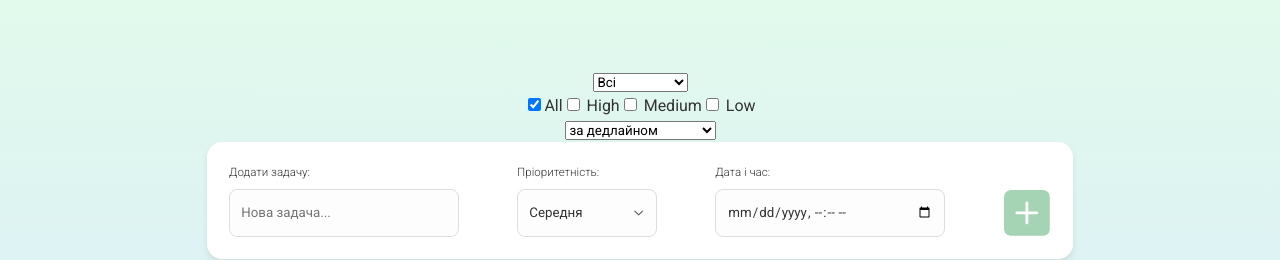
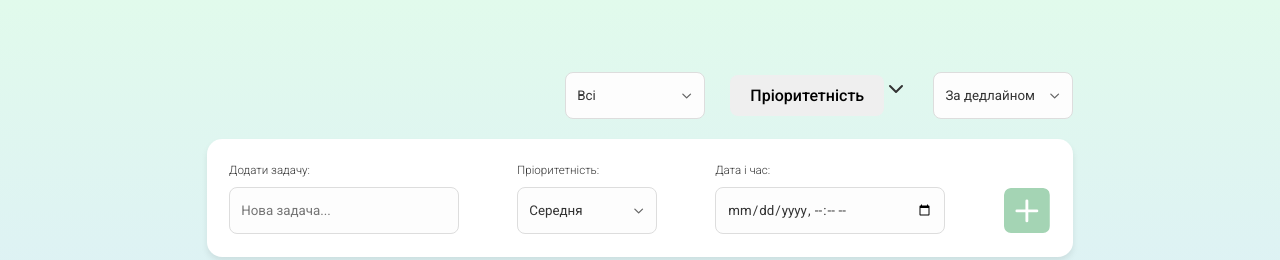
Before and after one commit to AnneRom/To-Do-List, a React (Vite) app: page /tasks in a window 1280 px wide. Shown: the part 159-419 px from the top of the page. Built offline with nearby package versions, Linux system fonts and the light colour scheme; no server answers.

Commit message:
13.01
Зробили рефакторинг стилів, застилізували селектори, додали кнопку до компоненту  PriorityFilter.

```diff
--- a/src/components/filters/Filters.jsx
+++ b/src/components/filters/Filters.jsx
@@ -1,15 +1,21 @@
 import PriorityFilter from "./PriorityFilter";
 import styles from "../../styles/Filters.module.scss";
+import { ChevronDown } from 'lucide-react';
+
 const Filters = ({ status, sort, updateFilters, selectedPriorities, searchParams, setSearchParams, togglePriority }) => {
   return (
     <div className={styles.filters}>
+      <div className={styles.selectWrapper}>
           <select
+          className={styles.select}
           value={status}
           onChange={(e) => updateFilters('status', e.target.value)}>
               <option value="all">Всі</option>
               <option value="completed">Виконані</option>
               <option value="incomplete">Невиконані</option>
           </select>
+          <ChevronDown className={styles.downIcon} />
+      </div>
 
       <PriorityFilter
         selectedPriorities={selectedPriorities}
@@ -17,14 +23,18 @@ const Filters = ({ status, sort, updateFilters, selectedPriorities, searchParams
         setSearchParams={setSearchParams}
         togglePriority={togglePriority}
       />
-
+      <div className={styles.selectWrapper}>
           <select
+          className={styles.select}
           value={sort}
           onChange={(e) => updateFilters('sort', e.target.value)}>
-                    <option value="deadline">за дедлайном</option>
-                    <option value="added">за датою додавання</option>
-                    <option value="priority">за пріоритетом</option>
+              <option value="deadline">За дедлайном</option>
+              <option value="added">За датою додавання</option>
+              <option value="priority">За пріоритетом</option>
           </select>
+          <ChevronDown className={styles.downIcon} />
+      </div>
+
     </div>
   );
 };
--- a/src/components/filters/PriorityFilter.jsx
+++ b/src/components/filters/PriorityFilter.jsx
@@ -1,7 +1,15 @@
+import { use, useState } from "react";
+import styles from "../../styles/PriorityFilter.module.scss";
+import { ChevronDown } from 'lucide-react';
+
 const PriorityFilter = ({ selectedPriorities, searchParams, setSearchParams, togglePriority }) => {
+  const [open, setOpet] = useState(false);
   return (
-    // <div className={styles.priorityFilters}>
-        <div>
+    <div className={styles.priorityFilters}>
+      <button type="button" className={styles.btnPriority}>Пріоритетність</button>
+      <ChevronDown className={styles.downIcon} />
+      {open && (
+        <div className={styles.dropdown}>
           <label><input
         type="checkbox"
         checked={selectedPriorities.length === 0}
@@ -10,23 +18,22 @@ const PriorityFilter = ({ selectedPriorities, searchParams, setSearchParams, tog
           params.delete("priority");
           setSearchParams(params);
         }}
-                    />
-                    All
+      />All
       </label>
-
       <label><input type="checkbox"
       checked={selectedPriorities.includes('High')}
       onChange={() => togglePriority('High')}
         /> High</label>
-
       <label><input type="checkbox"
       checked={selectedPriorities.includes('Medium')}
       onChange={() => togglePriority('Medium')}
       /> Medium</label>
-
       <label><input type="checkbox"
       checked={selectedPriorities.includes('Low')}
       onChange={() => togglePriority('Low')} /> Low</label>
         </div>
+      )}
+
+    </div>
    );};
 export default PriorityFilter;
--- a/src/components/tasks/TaskItem.jsx
+++ b/src/components/tasks/TaskItem.jsx
@@ -1,5 +1,6 @@
 import clsx from "clsx";
 import { MdDelete } from "react-icons/md";
+import styles from "../../styles/Tasks.module.scss";
 
 function TaskItem( { task, onDelete, onToggle } ) {
     const deadlineDate = task.deadline ? new Date(task.deadline) : null;
@@ -15,22 +16,22 @@ function TaskItem( { task, onDelete, onToggle } ) {
     const isOverdue = deadlineDate && !task.completed && deadlineDate < now;
 
     return (
-    <li className={clsx("task-item",
-            task.priority === "High" && "high-priority",
-            task.priority === "Medium" && "medium-priority",
-            task.priority === "Low" && "low-priority")}>
+    <li className={clsx(styles.taskItem,
+            task.priority === "High" && styles.highPriority,
+            task.priority === "Medium" && styles.mediumPriority,
+            task.priority === "Low" && styles.lowPriority)}>
         <input type="checkbox" checked={task.completed} onChange={onToggle}/>
          {/* аналог if-else */}
          <p className={clsx(
-            task.completed && "completed"
+            task.completed && styles.completed
          )}>
             {task.text}
          </p>
         {formattedDeadline && <div className={clsx(
-            "deadline",
-            isOverdue && "overdue"
+            styles.deadline,
+            isOverdue && styles.overdue
          )}>{formattedDeadline}</div>}
-        <button className="deleteBtn" onClick={onDelete}><MdDelete className="deleteIcon"/></button>
+        <button className={styles.deleteBtn} onClick={onDelete}><MdDelete className={styles.deleteIcon}/></button>
     </li>
   );
 }
--- a/src/components/tasks/TaskList.jsx
+++ b/src/components/tasks/TaskList.jsx
@@ -1,14 +1,15 @@
 import clsx from "clsx";
 import TaskItem from "./TaskItem";
 import { useTranslation } from 'react-i18next';
+import styles from "../../styles/Tasks.module.scss";
 
 function TaskList( {tasks, onDelete , onToggle} ) {
   const { t } = useTranslation()
   return (
-    <ul className={clsx("task-list", tasks.length >= 10 ? "many-tasks" : "few-tasks")}>
+    <ul className={clsx(styles.taskList, tasks.length >= 10 ? styles.manyTasks : styles.fewTasks)}>
 
         {/* аналог if */}
-        {tasks.length === 0 && <p className="notify">{t('manyTasks')}</p>}
+        {tasks.length === 0 && <p className={styles.notify}>{t('manyTasks')}</p>}
 
         {tasks.map((task) => (
             <TaskItem
@@ -20,7 +21,7 @@ function TaskList( {tasks, onDelete , onToggle} ) {
             />
         ))}
 
-        {tasks.length >= 10 && <p className="notify">{t('fewTasks')}</p>}
+        {tasks.length >= 10 && <p className={styles.notify}>{t('fewTasks')}</p>}
     </ul>
   );
 }
--- a/src/components/tasks/TaskTitle.jsx
+++ b/src/components/tasks/TaskTitle.jsx
@@ -1,10 +1,11 @@
 import { useTranslation } from 'react-i18next'
+import styles from "../../styles/Tasks.module.scss";
 
 function TaskTitle() {
   const { t } = useTranslation();
 
   return (
-    <div className="task-title">
+    <div className={styles.taskTitle}>
       <p>{t('title')}</p>
     </div>
   );
--- a/src/styles/Filters.module.scss
+++ b/src/styles/Filters.module.scss
@@ -0,0 +1,48 @@
+@use "sass:math";
+@import "../styles/mixins.scss";
+
+.filters {
+    display: flex;
+    align-items: center;
+    justify-content: flex-end;
+    @include adaptiveValue("gap", 25, 10, 0, 600, 320);
+    margin-bottom: 20px;
+}
+.select {
+    appearance: none;
+    -webkit-appearance: none;
+    -moz-appearance: none;
+
+    @include adaptiveValue("padding", 12, 4, 0, 1400, 320);
+    border: 1px solid #ddd;
+    border-radius: 8px;
+    @include adaptiveValue("height", 50, 30, 0, 1400, 320);
+    @include adaptiveValue("font-size", 14, 8, 0, 1400, 320);
+    transition: border-color 0.3s ease, box-shadow 0.3s ease;
+    background-color: #fdfdfd;
+    color: #333;
+    @include adaptiveValue("min-width", 120, 90, 0, 1400, 320);
+}
+.select:focus {
+    border-color: #d9e7ff;
+    box-shadow: 0 0 5px rgba(74, 144, 226, 0.5);
+    outline: none;
+}
+.select {
+    @include adaptiveValue("width", 150, 60, 0, 1400, 320);
+}
+.selectWrapper {
+    position: relative;
+    display: inline-block;
+    width: fit-content;
+}
+.downIcon {
+    position: absolute;
+    @include adaptiveValue("right", 12, 4, 0, 1400, 320);
+    top: 50%;
+    transform: translateY(-50%);
+    pointer-events: none;
+    @include adaptiveValue("width", 16, 10, 0, 1400, 320);
+    @include adaptiveValue("height", 16, 10, 0, 1400, 320);
+    color: #666;
+}
--- a/src/styles/Tasks.module.scss
+++ b/src/styles/Tasks.module.scss
@@ -1,13 +1,112 @@
 @use "sass:math";
 @import "../styles/mixins.scss";
 
-.filters {
+.taskTitle {
+   @include adaptiveValue("margin-bottom", 8, 4, 0, 1400, 320);
+}
+.taskTitle p {
+  text-align: left;
+  font-weight: 600;
+  margin: 0;
+  opacity: 0.6;
+  @include adaptiveValue("font-size", 12, 8, 0, 1400, 320);
+  @include adaptiveValue("padding", 24, 10, 0, 1400, 320);
+}
+
+.taskList {
+  list-style: none;
+  @include adaptiveValue("padding", 24, 10, 0, 1400, 320);
+  @include adaptiveValue("border-radius", 16, 8, 0, 1400, 320);
+  background-color: white;
+  box-shadow: 0 4px 6px rgba(0, 0, 0, 0.08);
+  transition: box-shadow 0.3s ease, border-color 0.3s ease;
+}
+.manyTasks
+{
+  box-shadow: 0 0 12px rgba(255, 0, 0, 0.25);
+  border: 1px solid rgba(255, 0, 0, 0.3);
+}
+.fewTasks {
+  box-shadow: 0 0 12px rgba(0, 200, 0, 0.25);
+  border: 1px solid rgba(0, 200, 0, 0.3);
+}
+
+.taskItem {
+  // border-bottom: 1px solid rgba(0, 200, 0, 0.3);
+  text-align: left;
+  display: flex;
+  justify-content: space-between;
+  align-items: center;
+  gap: toRem(10);
+  word-break: break-word;
+  @include adaptiveValue("font-size", 16, 12, 0, 1400, 320);
+}
+.taskItem:not(:last-child) {
+  margin-bottom: toRem(10);
+}
+
+.highPriority {
+  position: relative;
+  background-color: rgba(255, 0, 0, 0.1);
+}
+.mediumPriority {
+  position: relative;
+  background-color: rgba(255, 165, 0, 0.1);
+}
+.lowPriority {
+  position: relative;
+  background-color: rgba(0, 200, 0, 0.1)
+}
+.completed {
+  text-decoration: line-through;
+  color: gray;
+  opacity: 0.7;
+}
+
+.deadline {
+  font-size: 0.8rem;
+  color: #555;
+}
+.overdue {
+  color: red;
+  font-weight: bold;
+}
+
+.deleteBtn {
+    background: rgb(164, 212, 180);
+    border-radius: 8px;
+    cursor: pointer;
+    @include adaptiveValue("width", 50, 30, 0, 1400, 320);
+    @include adaptiveValue("height", 50, 30, 0, 1400, 320);
+    transition: border-color 0.3s ease, box-shadow 0.3s ease;
     display: flex;
     align-items: center;
-    justify-content: flex-end;
-    @include adaptiveValue("gap", 25, 10, 0, 600, 320);
-    margin-bottom: 20px;
+    justify-content: center;
+    flex-shrink: 0;
+    padding: 0;
+    overflow: hidden;
 }
+.deleteBtn:hover {
+    border-color: #d9e7ff;
+    box-shadow: 0 0 5px rgba(74, 144, 226, 0.5);
+    outline: none;
+}
+.deleteIcon {
+    @include adaptiveValue("width", 30, 20, 0, 1400, 320);
+    @include adaptiveValue("height", 30, 20, 0, 1400, 320);
+    // @include adaptiveValue("font-size", 46, 26, 0, 1400, 320);
+    color: white;
+}
+
+.notify {
+  text-align: center;
+  font-weight: 400;
+  margin: 0;
+  opacity: 0.6;
+  @include adaptiveValue("font-size", 16, 12, 0, 1400, 320);
+}
+
+
 .priorityFilters {
 
 }
```
Also changed, not shown: src/App.scss (+0 -138 lines), src/styles/PriorityFilter.module.scss (added). Lines whose indentation alone changed are shown as unchanged.
